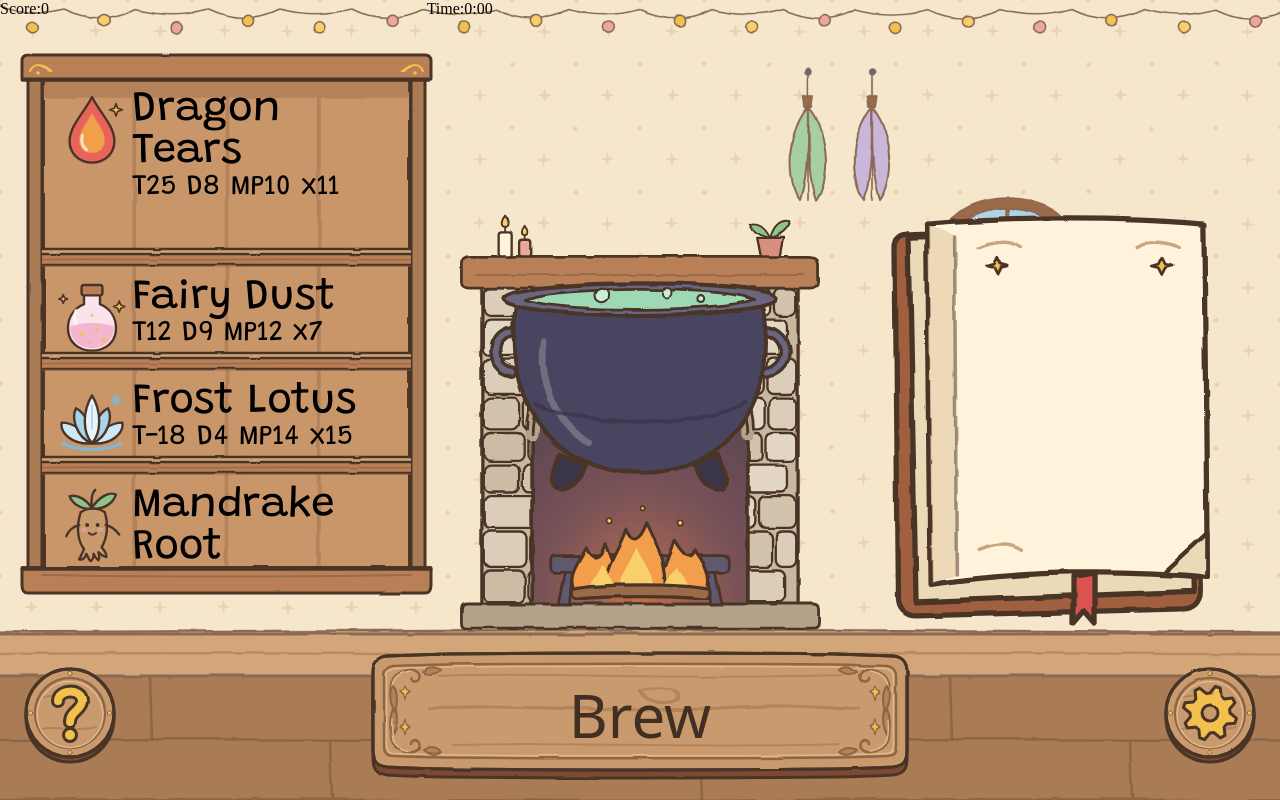
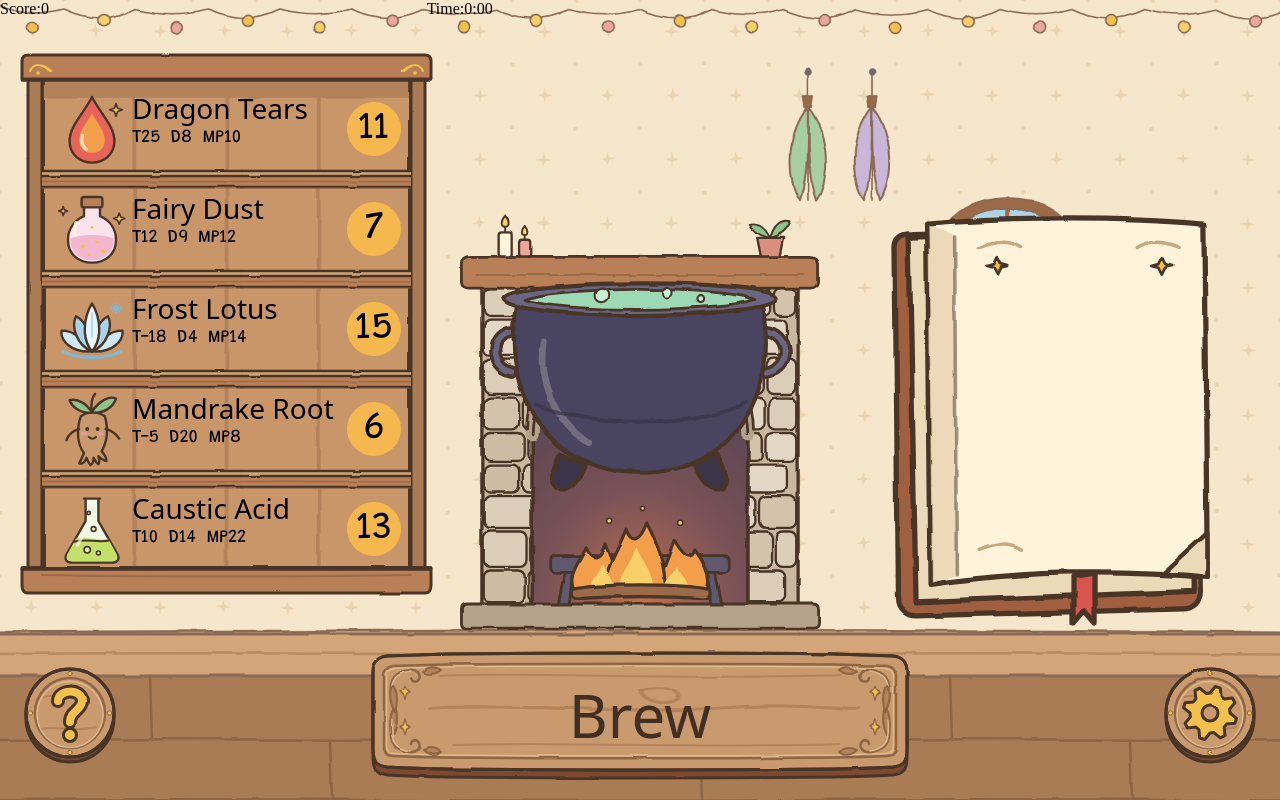
Before and after one commit to SchemingCate/alchemists-cauldron, a website built with Vite: page index.html in a window 1280 px wide. Both pictures are taken after a click on the button "Start Game". Built offline with nearby package versions, Linux system fonts and the light colour scheme; a web font is replaced by a local one.

Commit message:
feat: style ingredients

```diff
--- a/src/ui/ingredients-shelf/ingredients-shelf.scss
+++ b/src/ui/ingredients-shelf/ingredients-shelf.scss
@@ -30,7 +30,7 @@
     flex-shrink: 0;
     min-height: 70px;
     display: grid;
-    grid-template-columns: 1fr 4fr;
+    grid-template-columns: 1fr 4fr 1fr;
     grid-template-rows: 1fr 1fr;
     font-family: 'Grandstander', sans-serif;
     font-style: normal;
@@ -42,7 +42,7 @@
     &::after {
       content: '';
       position: absolute;
-      bottom: 0;
+      bottom: -10px;
       height: 20px;
       width: 100%;
       background-image: url(../../assets/images/shelf-plank.svg);
@@ -52,13 +52,57 @@
       grid-row: 1 / 3;
     }
     &_name {
-      font-size: 42px;
+      font-family: 'Mystery Quest', system-ui;
+      font-size: 28px;
       text-align: left;
     }
     &_stats {
-      font-size: 28px;
+      font-size: 18px;
       display: flex;
       gap: 10px;
     }
+    &_count {
+      display: flex;
+      align-items: center;
+      justify-content: center;
+      border: 3px solid #f5b84f;
+      background-color: #f5b84f;
+      border-radius: 100%;
+      font-size: 38px;
+      aspect-ratio: 1 / 1;
+      grid-row: 1 / 3;
+      grid-column: 3 / 4;
+      align-self: center;
+      transition:
+        transform 0.3s,
+        box-shadow 0.3s;
+    }
   }
 }
+
+.shelf_ingredient:hover {
+  & .shelf_ingredient_name {
+    text-shadow: #f5b84f 10px 0 20px;
+  }
+  & .shelf_ingredient_image {
+    animation: hover 1s linear infinite;
+  }
+  & .shelf_ingredient_count {
+    box-shadow: #f5b84f 0 0 20px;
+    transform: scale(1.2);
+  }
+}
+
+@keyframes hover {
+  0% {
+    transform: translateY(0);
+  }
+
+  50% {
+    transform: translateY(-15px);
+  }
+
+  100% {
+    transform: translateY(0);
+  }
+}
--- a/src/ui/ingredients-shelf/ingredients-shelf.ts
+++ b/src/ui/ingredients-shelf/ingredients-shelf.ts
@@ -58,16 +58,17 @@ const createIngredientElement = (
 
   const count = createHTMLElement({
     tag: 'span',
-    textContent: `x${countNumber.toString()}`,
+    textContent: countNumber.toString(),
+    classList: 'shelf_ingredient_count',
   });
 
   if (countNumber === 0) {
     ingredient.classList.add('shelf_ingredient--inactive');
   }
 
-  ingredientStats.append(temperature, density, magicPower, count);
+  ingredientStats.append(temperature, density, magicPower);
 
-  ingredient.append(ingredientImage, ingredientName, ingredientStats);
+  ingredient.append(ingredientImage, ingredientName, ingredientStats, count);
 
   return ingredient;
 };
```
